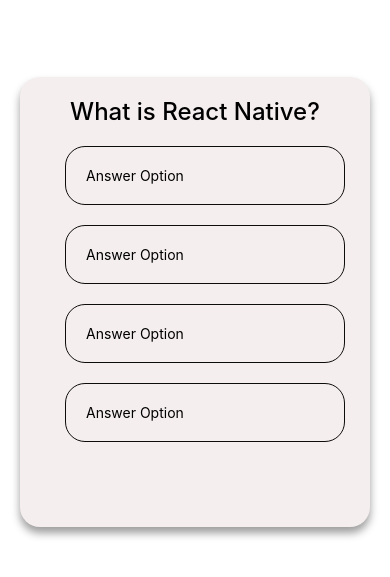
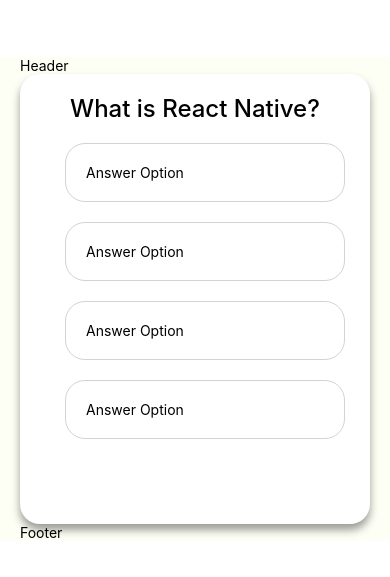
Before and after one commit to scapsa0116/RNM-Quiz-main, a React Native app: screen / in a window 390 px wide. Shown: the part 143-720 px from the top of the page. Built offline with nearby package versions, Linux system fonts and the light colour scheme.

Commit message:
safeareaview

```diff
--- a/src/app/QuizScreen.tsx
+++ b/src/app/QuizScreen.tsx
@@ -2,11 +2,18 @@ import { View, Text, StyleSheet, SafeAreaView } from 'react-native';
 import QuestionCard from '../components/QuestionCard';
 export default function QuizScreen() {
 
+  //responsible for the entire screen container
+
 
   return(
-    <View style = {styles.container}>
-     <QuestionCard/>
+    <SafeAreaView style = {styles.container}>
+    <View >
+      <View><Text>Header</Text></View>
+      <QuestionCard/>
+
+     <View><Text>Footer</Text></View>
       </View>
+      </SafeAreaView>
   )
 }
 
@@ -14,9 +21,10 @@ export default function QuizScreen() {
 const styles = StyleSheet.create({
 
 container:{
-  backgroundColor: '#fff',
+
+  backgroundColor: '#FDFEF4',
   alignItems: 'center',
-  justifyContent: 'center',
+  justifyContent: 'space-between',
   marginTop: 200,
   padding: 20,
 
--- a/src/components/AnswerOption.tsx
+++ b/src/components/AnswerOption.tsx
@@ -16,7 +16,7 @@ export default function AnswerOption(){
 const styles = StyleSheet.create({
  answer:{
     borderWidth:1,
-    borderColor: '#0d0c0cff',
+    borderColor: 'lightgrey',
     borderRadius: 20,
     padding:20,
 
--- a/src/components/QuestionCard.tsx
+++ b/src/components/QuestionCard.tsx
@@ -26,7 +26,7 @@ export default function QuestionCard (){
 const styles = StyleSheet.create({
 
 container: {
-backgroundColor: '#f5eeeeff',
+backgroundColor: '#fff',
 padding:20,
 borderRadius: 20,
 height: 450,
```
Also changed, not shown: 1 other file (tests, documents, lock files or other folders).
